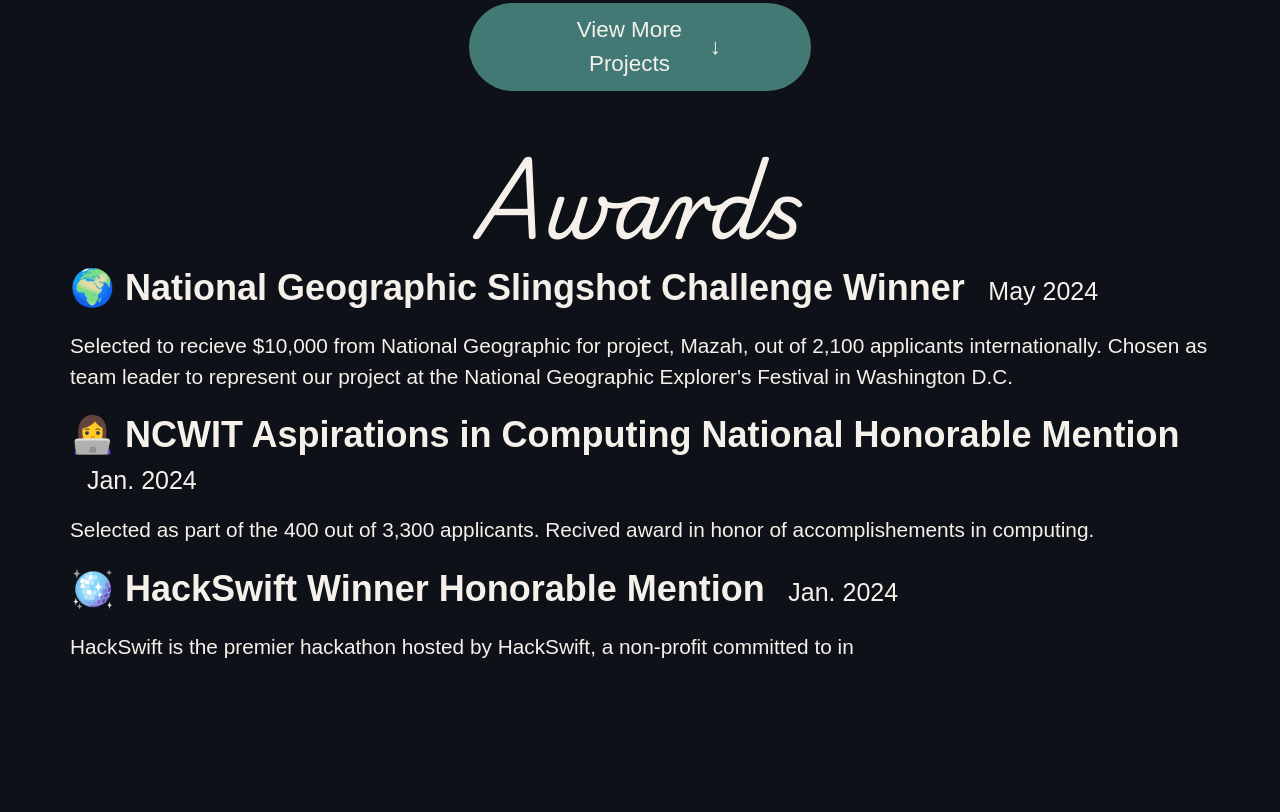
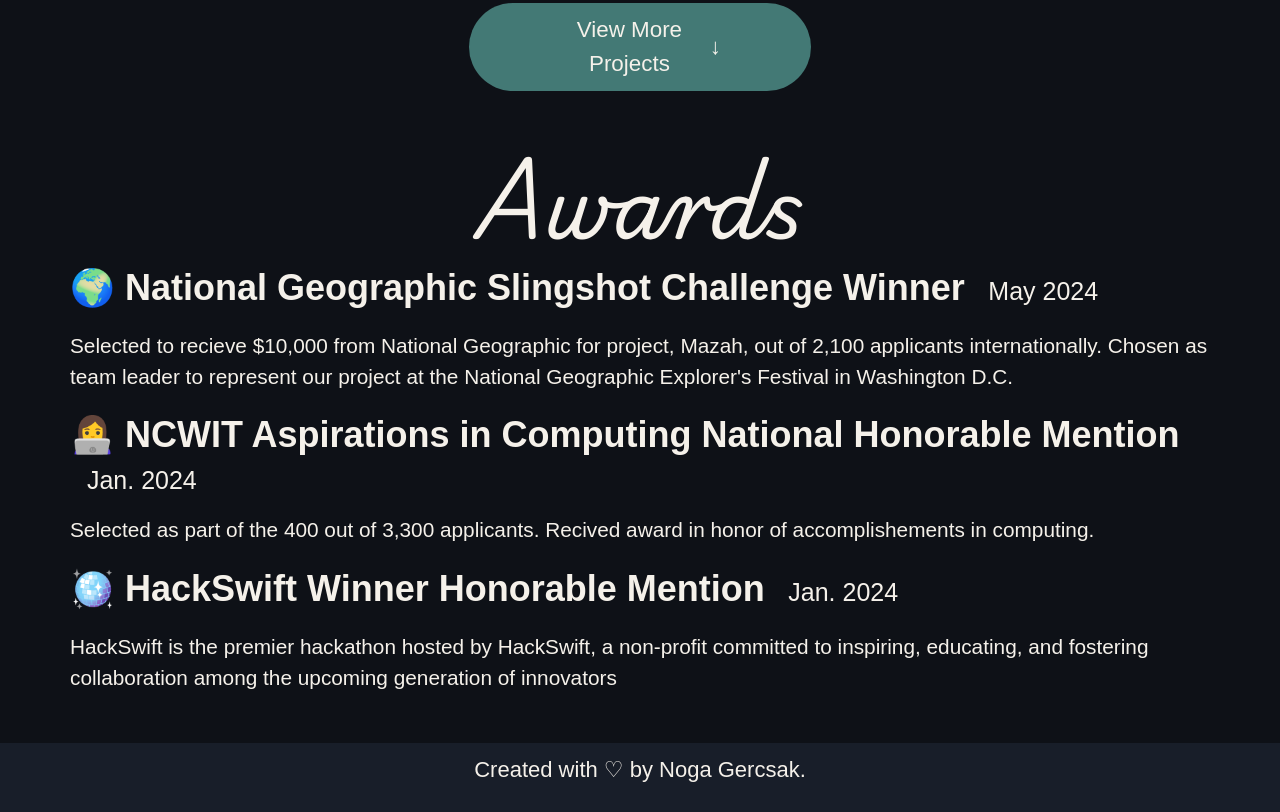
Before and after one commit to nogagercsak/nogagercsak, a plain HTML site: page index.html in a window 1280 px wide. Shown: the part 2798-3610 px from the top of the page. Before the commit the page ends 3510 px from the top, so only its background shows below. Drawn offline with nearby package versions, Linux system fonts and the light colour scheme; a web font is replaced by a local one.

Commit message:
Update experience description and add footer

```diff
--- a/index.html
+++ b/index.html
@@ -217,4 +217,18 @@
         <div class="experience-individual">
           <a href="https://hackswift.devpost.com/project-gallery?page=2/" target="_blank" style="text-decoration: none; color: inherit;"><b>🪩 HackSwift Winner Honorable Mention</b></a>
           <span style="position: relative; left: 10px; font-size: 25px;">&nbsp;Jan. 2024</span>
-          <p class="exp-desc"> HackSwift is the premier hackathon hosted by HackSwift, a non-profit committed to in
+          <p class="exp-desc"> HackSwift is the premier hackathon hosted by HackSwift, a non-profit committed to inspiring, educating, and fostering collaboration among the upcoming generation of innovators
+          </p>
+        </div>
+
+      </div>
+
+    </section>
+
+    <footer class="copyright">
+      <p> Created with ♡ by Noga Gercsak.</p>
+  </footer>
+
+
+ </body>
+ </html>
```
